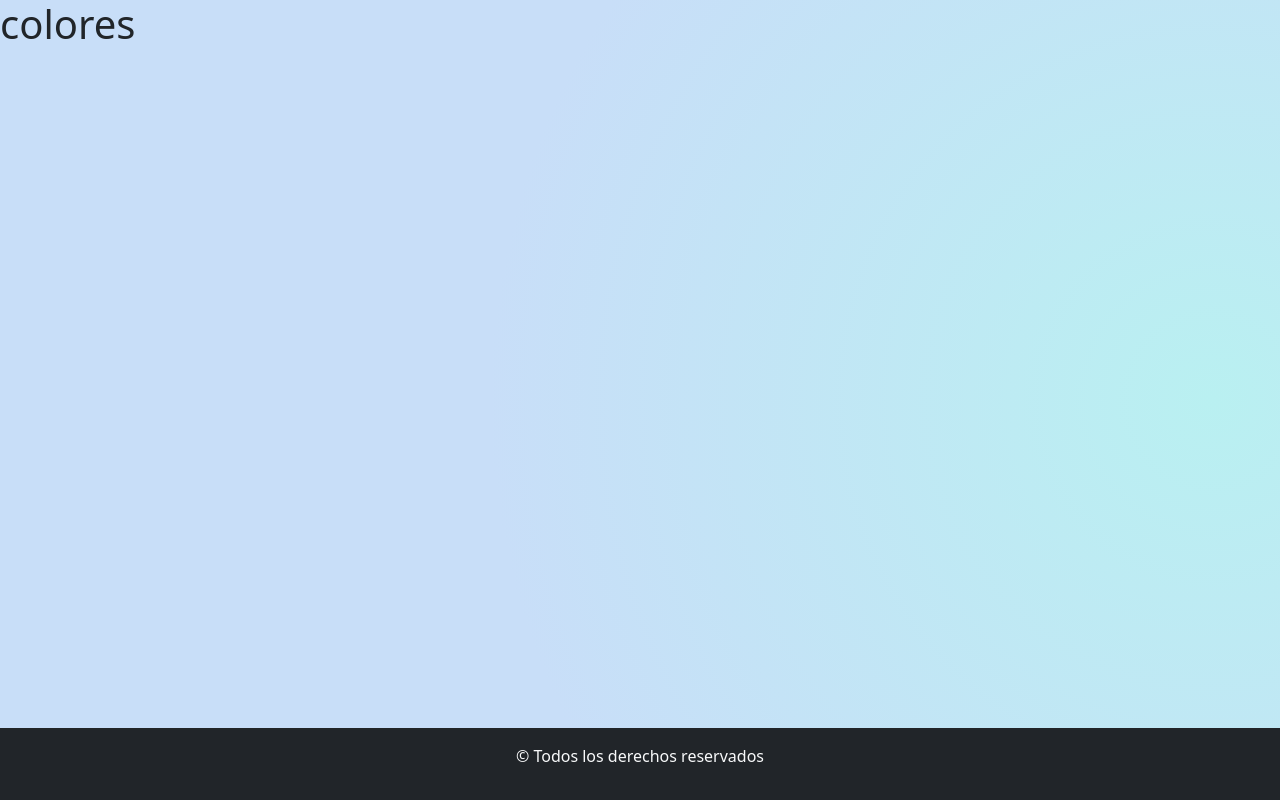
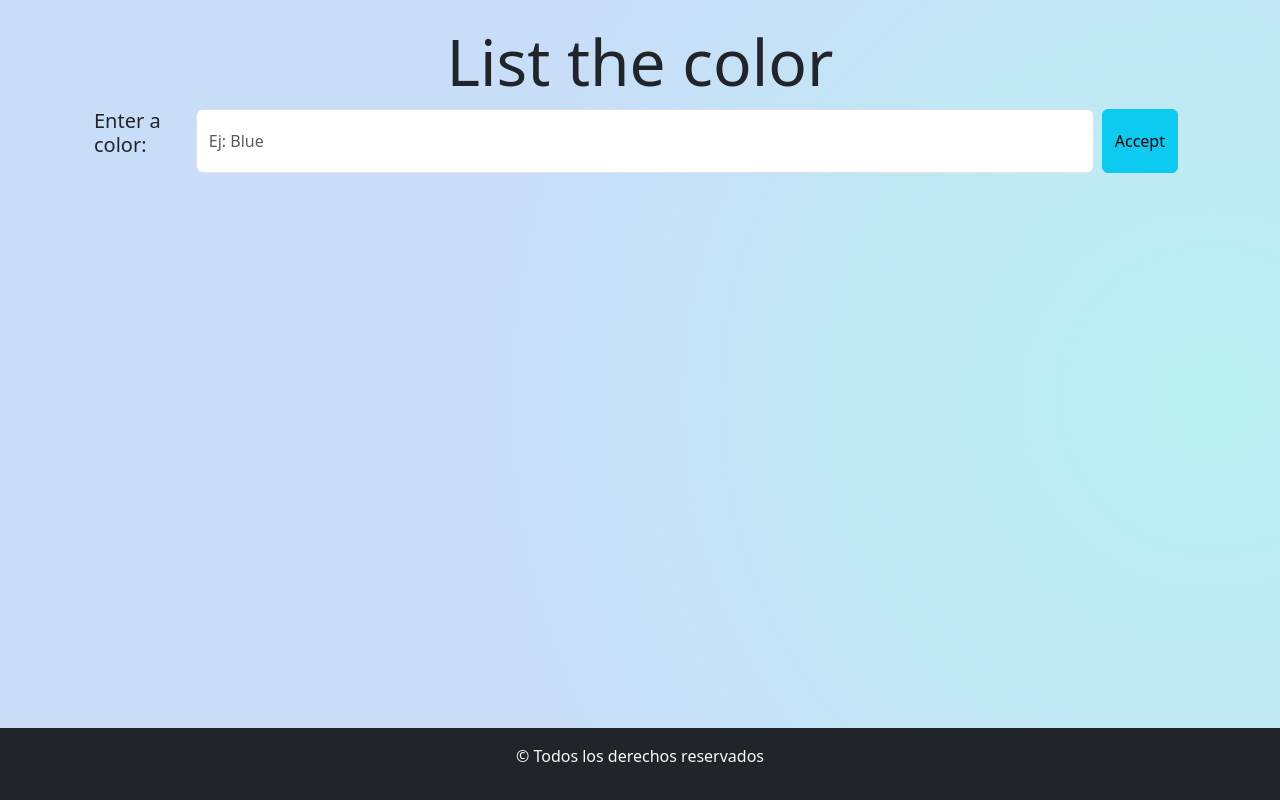
Before and after one commit to Pabmoy25/PaletaDeColores-Frontend, a React (Vite) app: page / in a window 1280 px wide. Built offline with nearby package versions, Linux system fonts and the light colour scheme.

Commit message:
Se crea el formulario y boton para ingresar color

```diff
--- a/package.json
+++ b/package.json
@@ -12,6 +12,7 @@
   "dependencies": {
     "bootstrap": "^5.3.2",
     "react": "^18.2.0",
+    "react-bootstrap": "^2.10.0",
     "react-dom": "^18.2.0"
   },
   "devDependencies": {
--- a/src/App.jsx
+++ b/src/App.jsx
@@ -1,17 +1,18 @@
 import 'bootstrap/dist/css/bootstrap.min.css';
 import './App.css'
 import Footer from './components/Footer';
-
+import FromularioColores from './components/FromularioColores';
+import { Container } from 'react-bootstrap';
 
 function App() {
 
-
   return (
     <>
-    <section className='mainpage'>
-    <h1>colores</h1>
+    <Container className='my-4 mainpage'>
+    <h1 className='text-center display-3'>List the color</h1>
+     <FromularioColores></FromularioColores>
+     </Container>
 
-     </section>
     <Footer>
     </Footer>
     </>
--- a/src/components/FromularioColores.jsx
+++ b/src/components/FromularioColores.jsx
@@ -1,9 +1,33 @@
+import { Button, Container, Form } from "react-bootstrap";
+
+
 const FromularioColores = () => {
-    return (
-        <div>
+  return (
 
-        </div>
-    );
+   <Container>
+    <Form>
+
+        <Form.Group
+          className="mb-3 d-flex"
+        >
+          <Form.Label><h5>Enter a color:</h5></Form.Label>
+          <Form.Control
+            type="text"
+            placeholder="Ej: Blue "
+            minLength={3}
+            maxLength={10}
+
+          />
+          <Button className="mx-2" type="submit" variant="info">
+            Accept
+          </Button>
+        </Form.Group>
+
+      </Form>
+      </Container>
+
+
+  );
 };
 
 export default FromularioColores;
```
Also changed, not shown: 1 other file (tests, documents, lock files or other folders).
